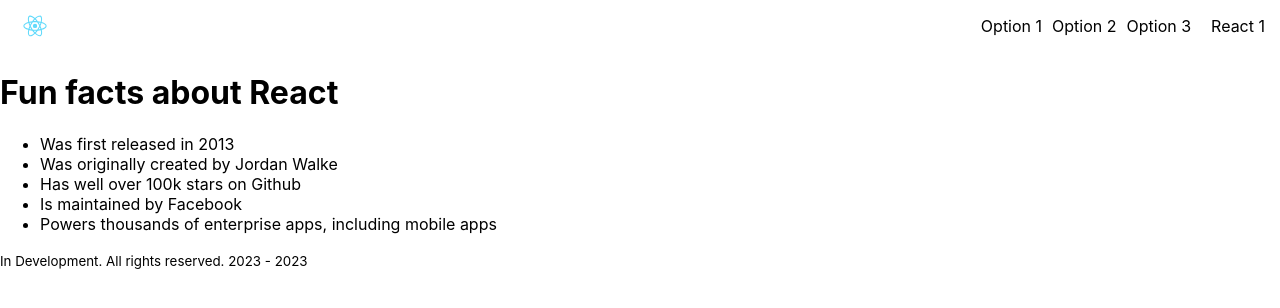
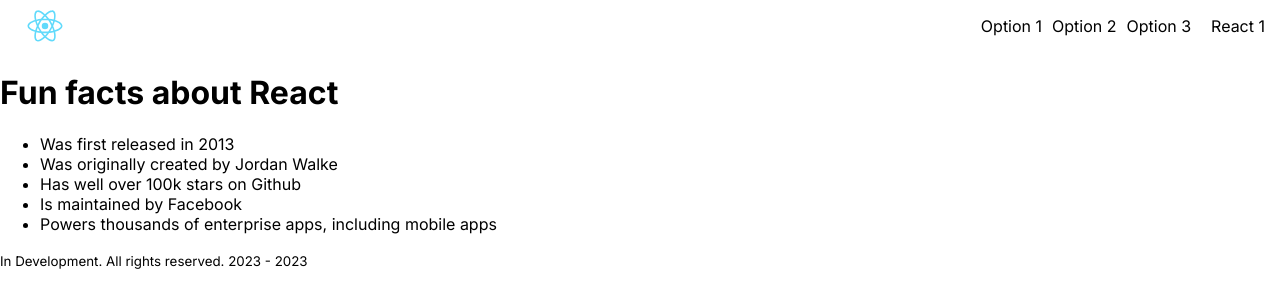
Before and after one commit to lauro-ss/Practices_React, a React (Create React App) app in the folder part_1/: page / in a window 1280 px wide. Shown: the top 308 px of the page. Built offline with nearby package versions, Linux system fonts and the light colour scheme.

Commit message:
Add Google Font

```diff
--- a/part_1/src/funFacts/Header.js
+++ b/part_1/src/funFacts/Header.js
@@ -4,7 +4,7 @@ import '../funFactsCss/Header.css';
 function Header() {
     return (
         <header>
-            <img src={logo} alt="Logo do React" width="40px" />
+            <img className="img-logo" src={logo} alt="Logo do React" />
             <nav>
                 <ul className='nav-list'>
                     <li>Option 1</li>
--- a/part_1/src/funFactsCss/Header.css
+++ b/part_1/src/funFactsCss/Header.css
@@ -17,3 +17,7 @@ nav .nav-list {
     flex-wrap: wrap;
     column-gap: 10px;
 }
+
+.img-logo{
+    width: 60px;
+}
--- a/part_1/src/index.css
+++ b/part_1/src/index.css
@@ -1,10 +1,13 @@
+@import url('https://fonts.googleapis.com/css2?family=Inter:wght@400;600;700&display=swap');
+
 body {
   margin: 0;
-  font-family: -apple-system, BlinkMacSystemFont, 'Segoe UI', 'Roboto', 'Oxygen',
+  /*font-family: -apple-system, BlinkMacSystemFont, 'Segoe UI', 'Roboto', 'Oxygen',
     'Ubuntu', 'Cantarell', 'Fira Sans', 'Droid Sans', 'Helvetica Neue',
     sans-serif;
   -webkit-font-smoothing: antialiased;
-  -moz-osx-font-smoothing: grayscale;
+  -moz-osx-font-smoothing: grayscale;*/
+  font-family: 'Inter', sans-serif;
 }
 
 code {
```
